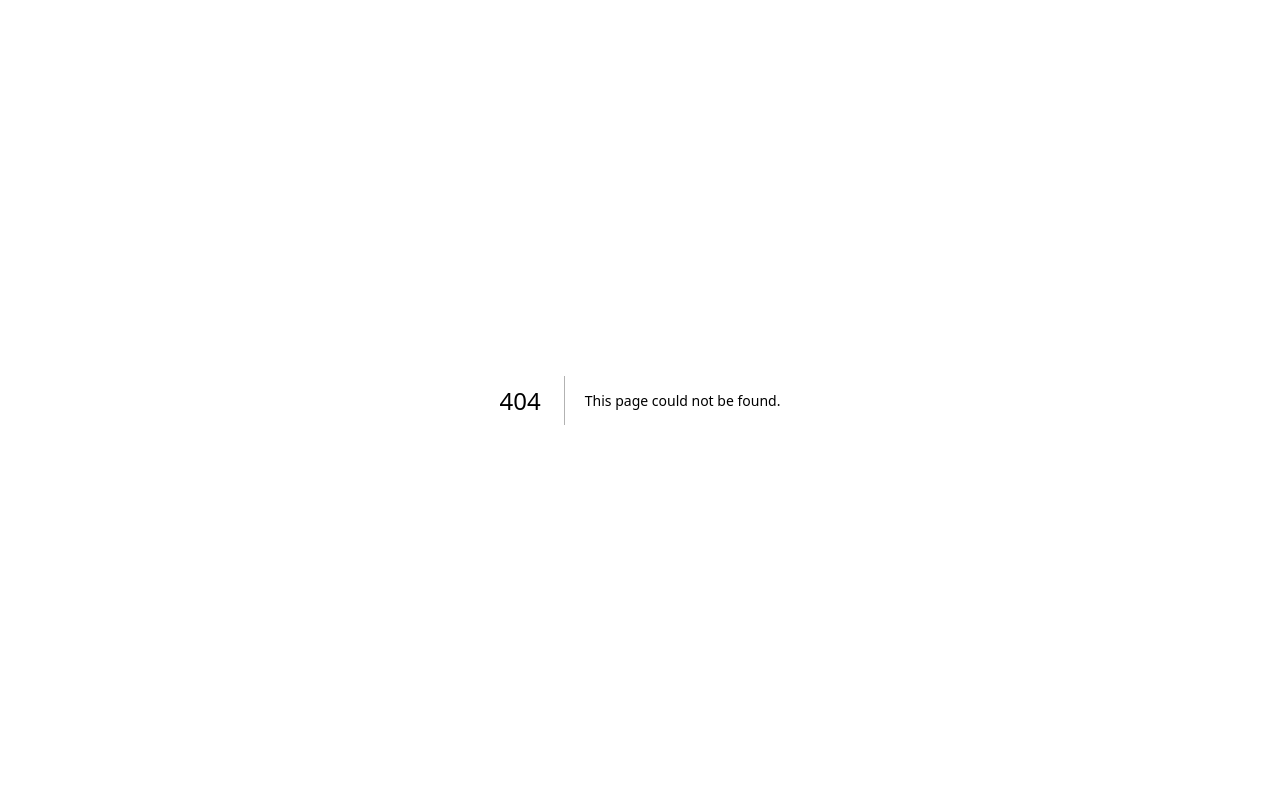
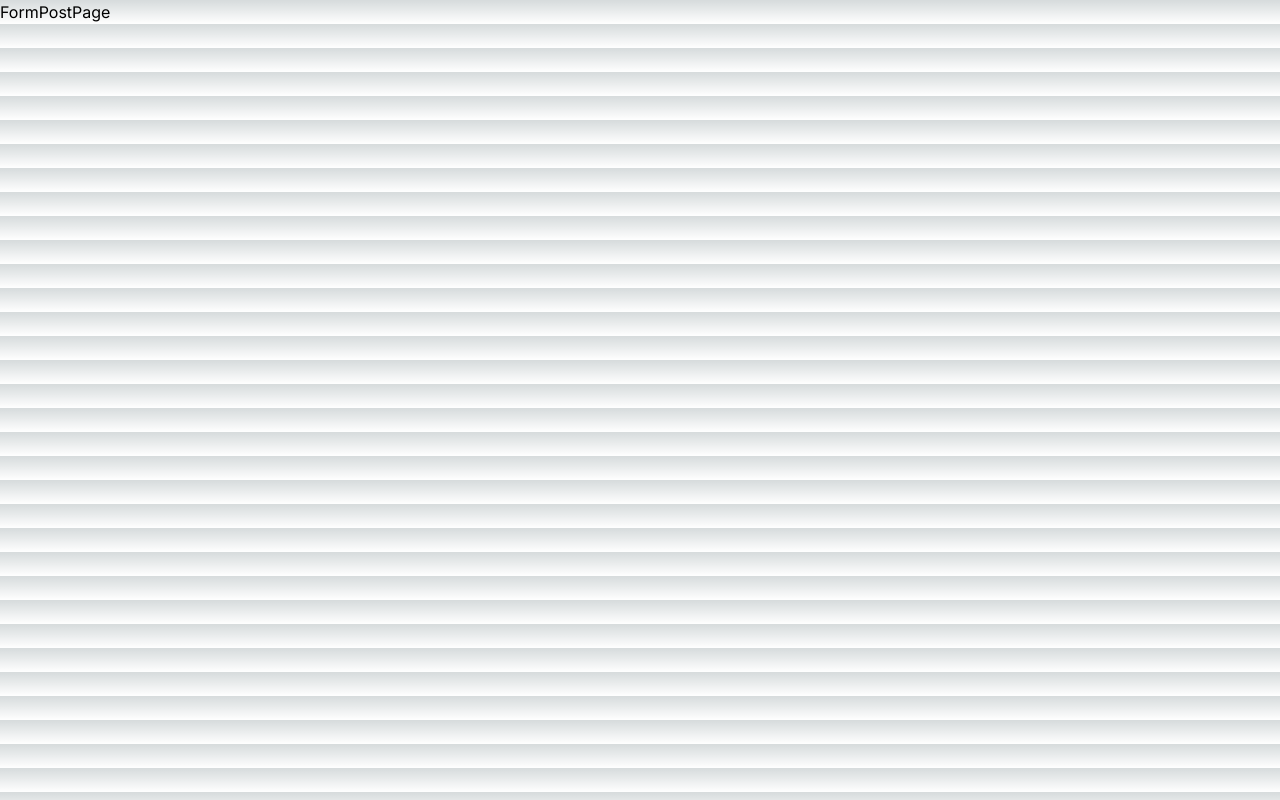
Before and after one commit to KennedyMungai/server_actions_refresher, a Next.js app: page /formPost in a window 1280 px wide. Before the commit this address had no page. Built offline with nearby package versions, Linux system fonts and the light colour scheme.

Commit message:
Created the formPostPage

```diff
--- /dev/null
+++ b/app/formPost/page.tsx
@@ -0,0 +1,7 @@
+type Props = {}
+
+const FormPostPage = (props: Props) => {
+	return <div>FormPostPage</div>
+}
+
+export default FormPostPage
```
